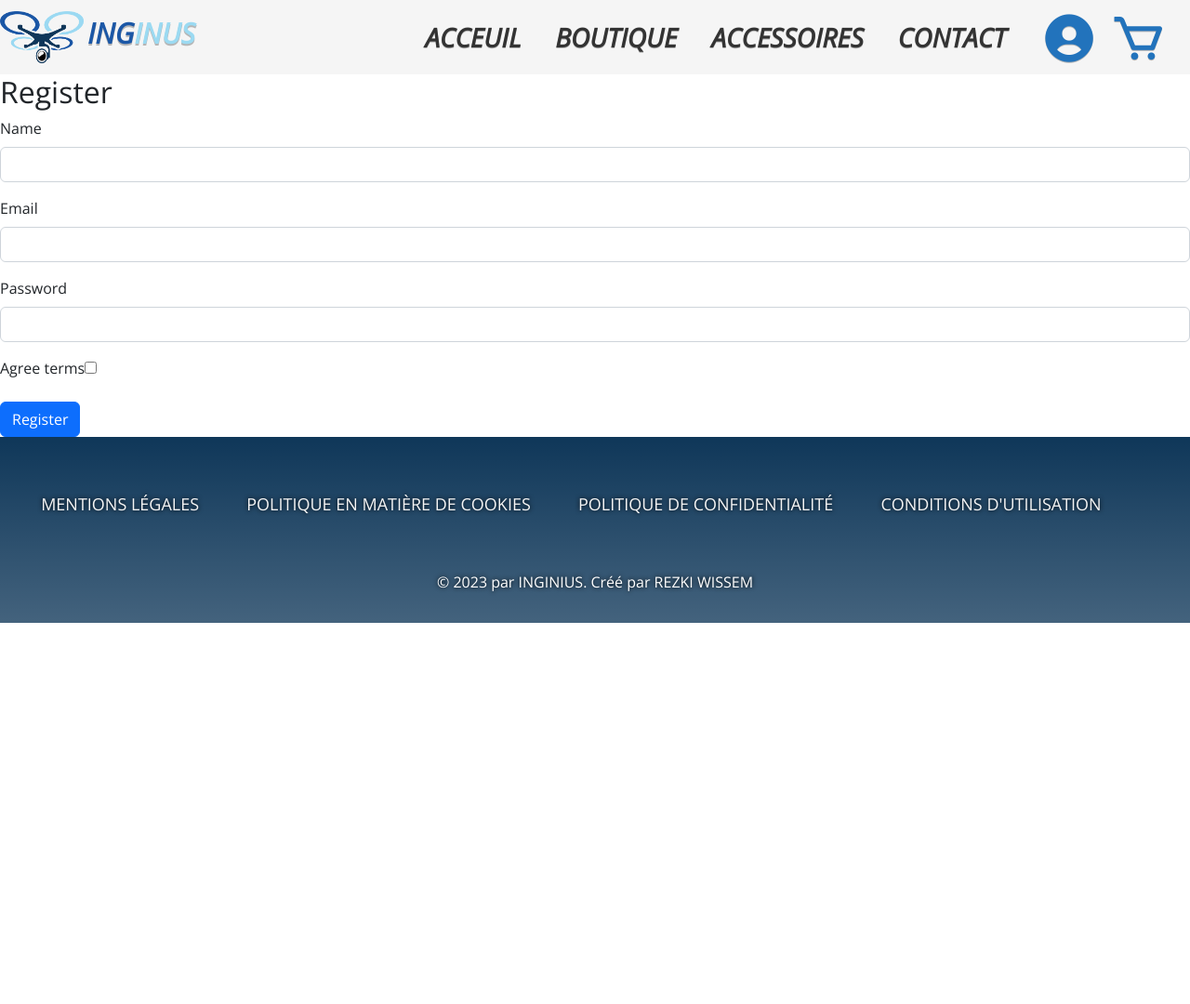
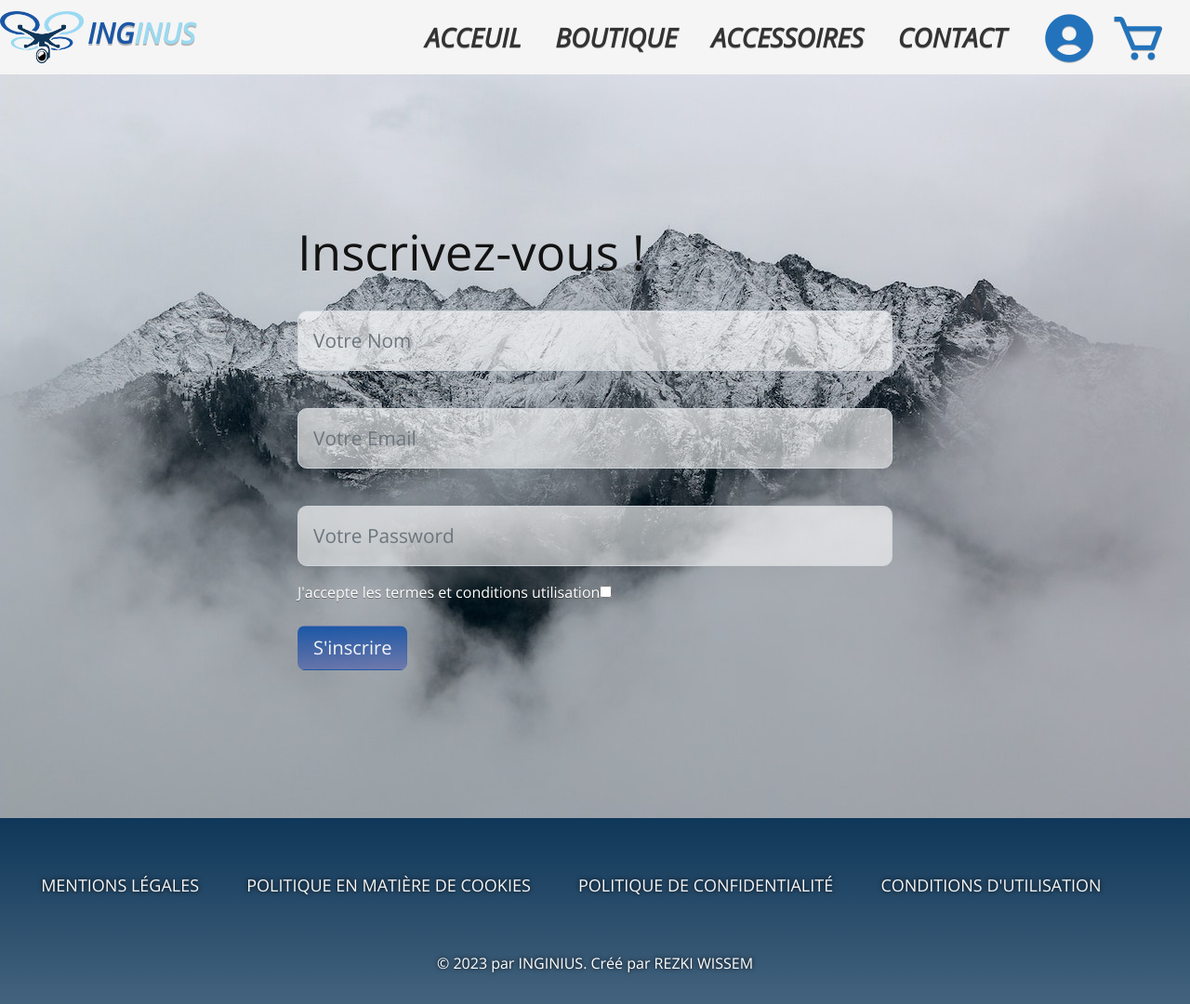
Before and after one commit to Wissem-remote/symfony-inginus, a Symfony app: template templates/registration/register.html.twig in a window 1280 px wide. Shown: the whole page at 93% size. Before the commit the page ends 670 px from the top, so only its background shows below. Run offline with Twig, Linux system fonts and the light colour scheme; the template is opened without the code that fills it, so the values that code supplies are empty; form fields are guessed from the names that the template uses; some libraries are stand-ins or nearby versions.

Commit message:
Version Stripe Email

```diff
--- /dev/null
+++ b/public/css/login/style_media_mobile.css
@@ -0,0 +1,5 @@
+@media screen and (max-width: 420px){
+    .h3{
+        font-size: 2.4rem;
+    }
+}
--- /dev/null
+++ b/public/css/register/style.css
@@ -0,0 +1,44 @@
+section:nth-child(1){
+min-height: 100vh;
+display: flex;
+justify-content: center;
+align-items: center;
+}
+
+.h3{
+    color: rgb(19, 19, 19);
+    font-size: 3.3rem;
+    font-weight: 500;
+    text-shadow: 0 1px 0 rgb(256 256 256 / 35%);
+    animation: move ease 1s;
+}
+
+.form-control{
+    font-size: 1.3rem;
+    border-radius: 10px;
+    padding: 1rem;
+    background:linear-gradient(0deg,#ffffff8f, #ffffffa6);
+}
+.form-control:focus{
+    border-color:#343c4967;
+    box-shadow: 0 0 0 0.25rem rgb(248 249 249 / 25%);
+    background: whitesmoke;
+}
+.btn{
+    background: linear-gradient(178deg,#1B57A6,#525fae9c);
+    color: whitesmoke;
+    font-weight: 500;
+    text-shadow: 0 0 0 0.25rem rgb(0 0 0 / 25%);
+    transition: 1s ease;
+}
+.btn:hover{
+    background: #1B57A6;
+    border-color:  #1B57A6;
+    color: white;
+
+}
+label{
+    font-weight: 500;
+    text-shadow: 0 1px 0 rgb(0 0 0 / 35%);
+    color: white;
+}
--- a/public/css/style.css
+++ b/public/css/style.css
@@ -20,7 +20,7 @@ h1{
 
 h1 span{
     color:#9BDAF2;
-
+    text-shadow: 0 2px 0 rgba(0, 0, 0, 0.26);
 }
 /* header */
 
@@ -96,6 +96,7 @@ font-size: 220%!important;
     display: block;
     opacity: 1;
 }
+
 /* footer */
 
 
--- a/public/css/style_media_tablette.css
+++ b/public/css/style_media_tablette.css
@@ -86,7 +86,7 @@
     .drop{
         width: 100%;
         right: 0%;
-        height: 35vh;
+        height: 30vh;
     }
     /* footer */
 
--- a/public/js/app_nav.js
+++ b/public/js/app_nav.js
@@ -1,6 +1,12 @@
-const list = document.querySelector('.drop');
-const button = document.querySelector('.login');
 
-button.addEventListener('click', () => {
-    list.classList.toggle('show');
-});
+const button = document.querySelectorAll('.login');
+
+
+
+button.forEach(e => {
+        e.addEventListener('click', () => {
+            const parent = e.parentElement;
+            const list = parent.querySelector('.drop');
+            list.classList.toggle('show');
+    });
+    })
--- a/src/Controller/CartController.php
+++ b/src/Controller/CartController.php
@@ -35,6 +35,8 @@ class CartController extends AbstractController
         $session->set('total', [$total]);
 
         $session->set('qte',[$qte]);
+
+        dump($this->getUser());
 
         return $this->render('cart/index.html.twig', [
             'qte' => $qte
--- a/src/Controller/RegistrationController.php
+++ b/src/Controller/RegistrationController.php
@@ -30,7 +30,7 @@ class RegistrationController extends AbstractController
                 )
             );
 
-            $user->setRoles(['ROLE_ADMIN']);
+            //$user->setRoles(['ROLE_ADMIN']);
             $user->setCreatedAt(new \DateTimeImmutable);
             $entityManager->persist($user);
             $entityManager->flush();
--- a/templates/base.html.twig
+++ b/templates/base.html.twig
@@ -25,11 +25,11 @@
     <body>
 
         <header class="">
-        <div class="title">
+        <a href="{{ path('home')}}" class="title text-decoration-none">
             <img class="img" src="{{ asset('img/Logo-drone.png')}}" alt="logo"/>
             <h1 class="ing">ING<span>INUS</span>
             </h1>
-        </div>
+        </a>
 
         <div class="bot">
 
@@ -37,8 +37,9 @@
                 <i class='bx-md  bx bxs-user-circle ' style='color:#2273BC;  '></i>
             </a>
             <div class="list-group drop">
-                <a href="#" class="list-group-item list-group-item-action">Connnect Vous !</a>
-                <a href="#" class="list-group-item list-group-item-action ">Inscritption</a>
+                <a href="{{ path('app_login') }}" class="list-group-item list-group-item-action">Connnect Vous !</a>
+                <a href="{{ path('app_register')}}" class="list-group-item list-group-item-action ">Inscritption</a>
+
             </div>
 
             <a href="{{ path('cart')}}">
@@ -72,9 +73,10 @@
                 <a class="login" href="#">
                     <i class='bx-md  bx bxs-user-circle ' style='color:#2273BC;  '></i>
                 </a>
-                <div class="list-group drop">
-                    <a href="#" class="list-group-item list-group-item-action">Connnect Vous !</a>
-                    <a href="#" class="list-group-item list-group-item-action ">Inscritption</a>
+                <div class="list-group drop z" style=" z-index: 1;">
+                    <a href="{{ path('app_login') }}" class="list-group-item list-group-item-action">Connnect Vous !</a>
+                    <a href="{{ path('app_register')}}" class="list-group-item list-group-item-action ">Inscritption</a>
+
                 </div>
 
                 <a  href="{{ path('cart')}}">
--- a/templates/registration/register.html.twig
+++ b/templates/registration/register.html.twig
@@ -1,18 +1,28 @@
 {% extends 'base.html.twig' %}
 
-{% block title %}Register{% endblock %}
+{% block title %}Inscrivez-vous{% endblock %}
+{% block stylesheets %}
+<link rel="stylesheet" href="{{asset('css/register/style.css')}}">
+{% endblock %}
 
 {% block body %}
-    <h2>Register</h2>
+<section style="background:  url('{{ asset('/img/montagne.jpg')}}') fixed no-repeat; background-size: cover;">
+
+<div class="w-50">
+    <h2 class="h3">Inscrivez-vous !</h2>
+
 
     {{ form_start(registrationForm) }}
-        {{ form_row(registrationForm.name) }}
-        {{ form_row(registrationForm.email) }}
-        {{ form_row(registrationForm.plainPassword, {
-            label: 'Password'
-        }) }}
-        {{ form_row(registrationForm.agreeTerms) }}
+    {{ form_row(registrationForm.name,{ 'label' : ' ', 'attr' :{'placeholder': 'Votre Nom'}}) }}
+    {{ form_row(registrationForm.email,{ 'label' : ' ', 'attr' :{'placeholder': 'Votre Email'} }) }}
+    {{ form_row(registrationForm.plainPassword, {
+        label: ' ', 'attr' :{'placeholder': 'Votre Password'}
+    }) }}
+    {{ form_row(registrationForm.agreeTerms,{ label:" J'accepte les termes et conditions utilisation"}) }}
 
-        <button type="submit" class="btn btn-primary">Register</button>
+
+        <button type="submit" class="btn btn-lg">S'inscrire</button>
     {{ form_end(registrationForm) }}
+</div>
+    </section>
 {% endblock %}
```
Also changed, not shown: public/css/login/style.css (added, +45 -0 lines), public/css/profile/style.css (added, +24 -0 lines), src/Controller/PayController.php (+29 -12 lines), src/Controller/ProfileController.php (added, +18 -0 lines), templates/baseProfile.html.twig (added, +106 -0 lines), templates/profile/index.html.twig (added, +7 -0 lines), templates/security/login.html.twig (+17 -8 lines).
